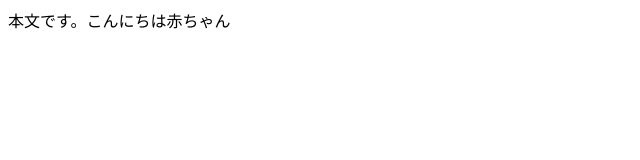
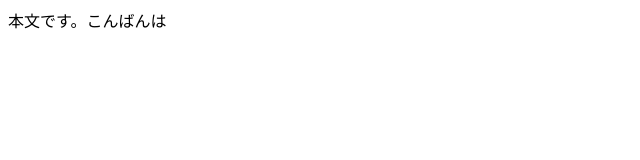
Before and after one commit to akt-U/MyFirstSTS, a plain HTML site: page index.html in a window 1280 px wide. Shown: the full height of the page, 0-640 px from the left. Drawn offline with Linux system fonts and the light colour scheme.

Commit message:
Update index.html
こんばんはボトム

```diff
--- a/index.html
+++ b/index.html
@@ -1,10 +1,10 @@
 <!DOCTYPE html>
 <html>
-<head>
+<bottom>
 <meta charset="UTF-8">
 <title>タイトル</title>
 </head>
 <body>
-本文です。こんにちは赤ちゃん
+本文です。こんばんは
 </body>
 </html>
```
